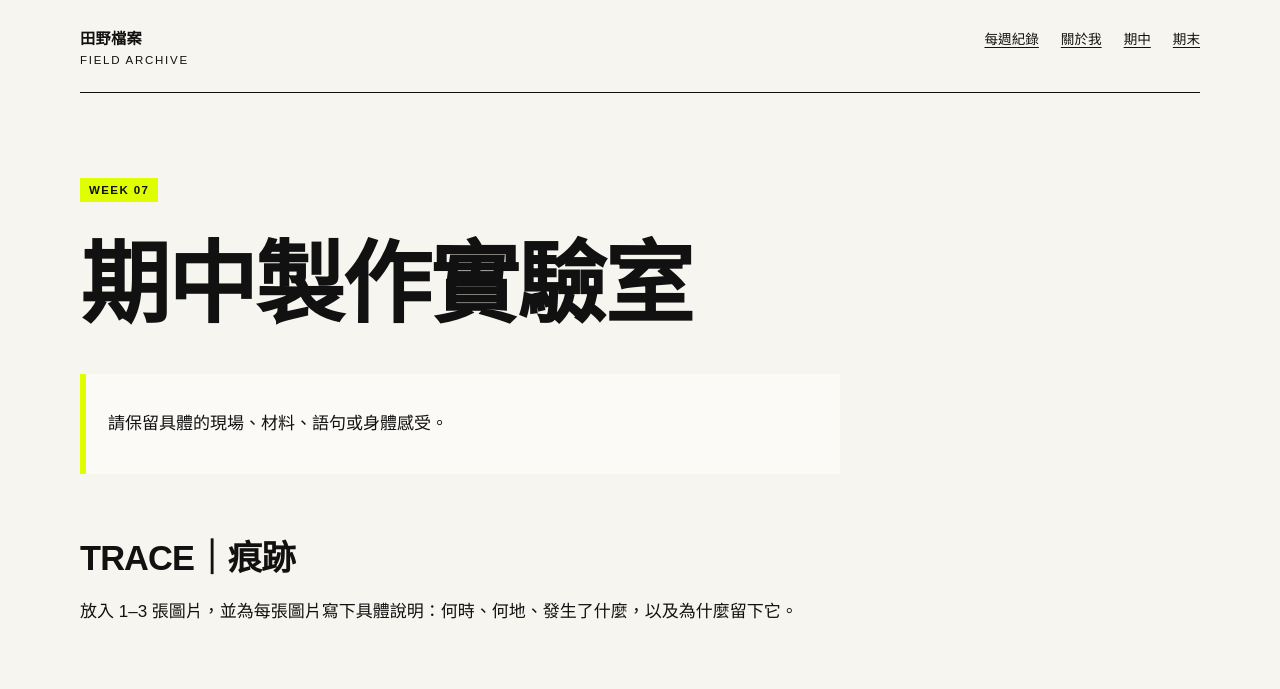
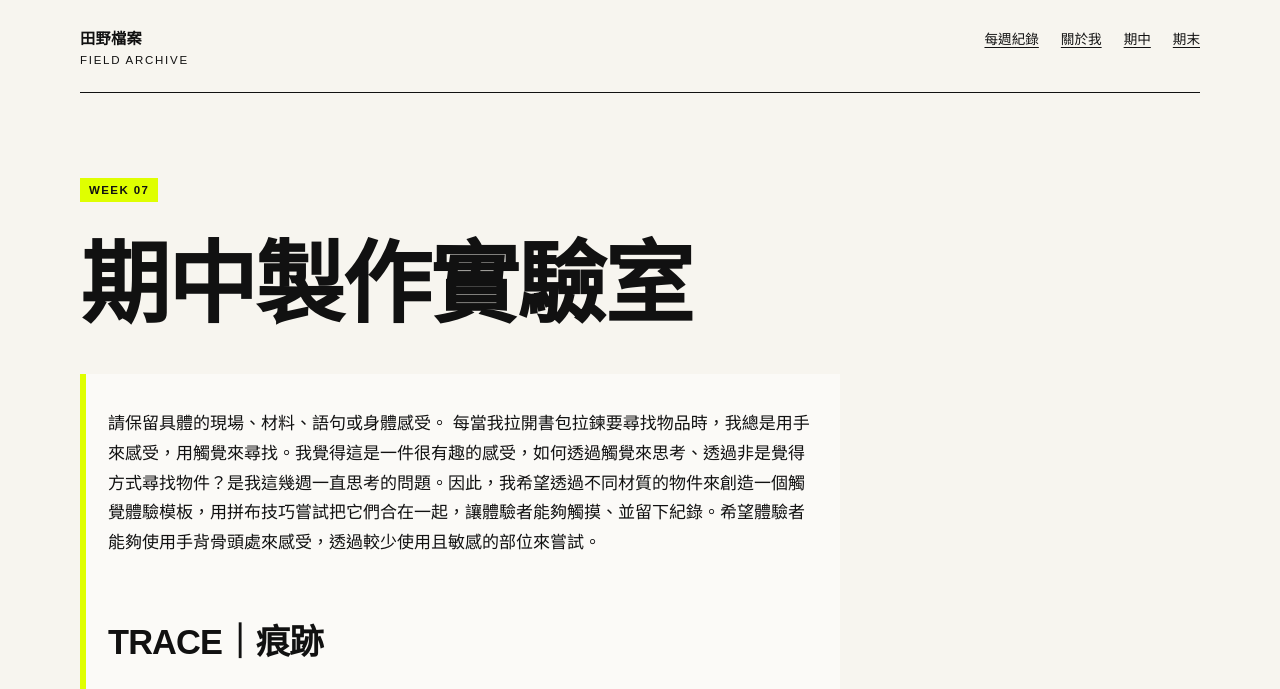
Before and after one commit to stu113590073/fieldworkarchive, a Jekyll site: the page built from weeks/week-07.md, in a window 1280 px wide and 1400 px high. Shown: the top 689 px of the window. Built offline with Jekyll 4.4.1, drawn with Linux system fonts in a browser that asks for light colours; some of the changed text lies outside the part shown.

Commit message:
Update week-07.md

```diff
--- a/weeks/week-07.md
+++ b/weeks/week-07.md
@@ -8,10 +8,16 @@ permalink: /weeks/week-07/
 # 期中製作實驗室
 
 > 請保留具體的現場、材料、語句或身體感受。
-
+每當我拉開書包拉鍊要尋找物品時，我總是用手來感受，用觸覺來尋找。我覺得這是一件很有趣的感受，如何透過觸覺來思考、透過非是覺得方式尋找物件？是我這幾週一直思考的問題。因此，我希望透過不同材質的物件來創造一個觸覺體驗模板，用拼布技巧嘗試把它們合在一起，讓體驗者能夠觸摸、並留下紀錄。希望體驗者能夠使用手背骨頭處來感受，透過較少使用且敏感的部位來嘗試。
 ## TRACE｜痕跡
 
 放入 1–3 張圖片，並為每張圖片寫下具體說明：何時、何地、發生了什麼，以及為什麼留下它。
+![期中構想]({{ '/assets/images/IMG_3606.jpeg' | relative_url }})
+雖然還不知道會如何進展，但我的第一步想要從一個簡單的觸覺版開始。正在蒐集特殊的布料、天然菜瓜布、布標、毛巾、紙板等創作材料。
+![盲眼觸覺路線]({{ '/assets/images/IMG_3607.jpeg' | relative_url }})
+在看不見的情況下觸摸並同時畫記的路線。在思考如何留下軌跡時的嘗試，最近宿舍牆壁有很多螞蟻，讓我想到他們的行走軌跡。
+
+
 
 ## FRICTION｜摩擦
 
```
